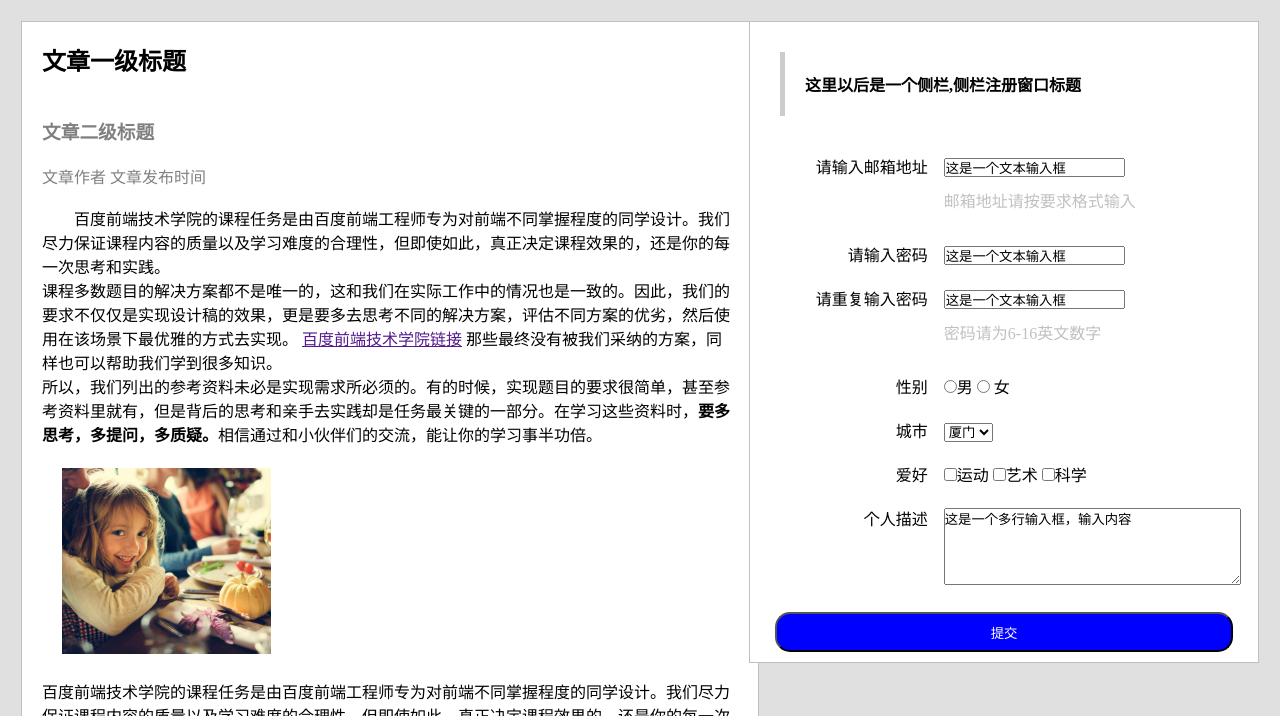
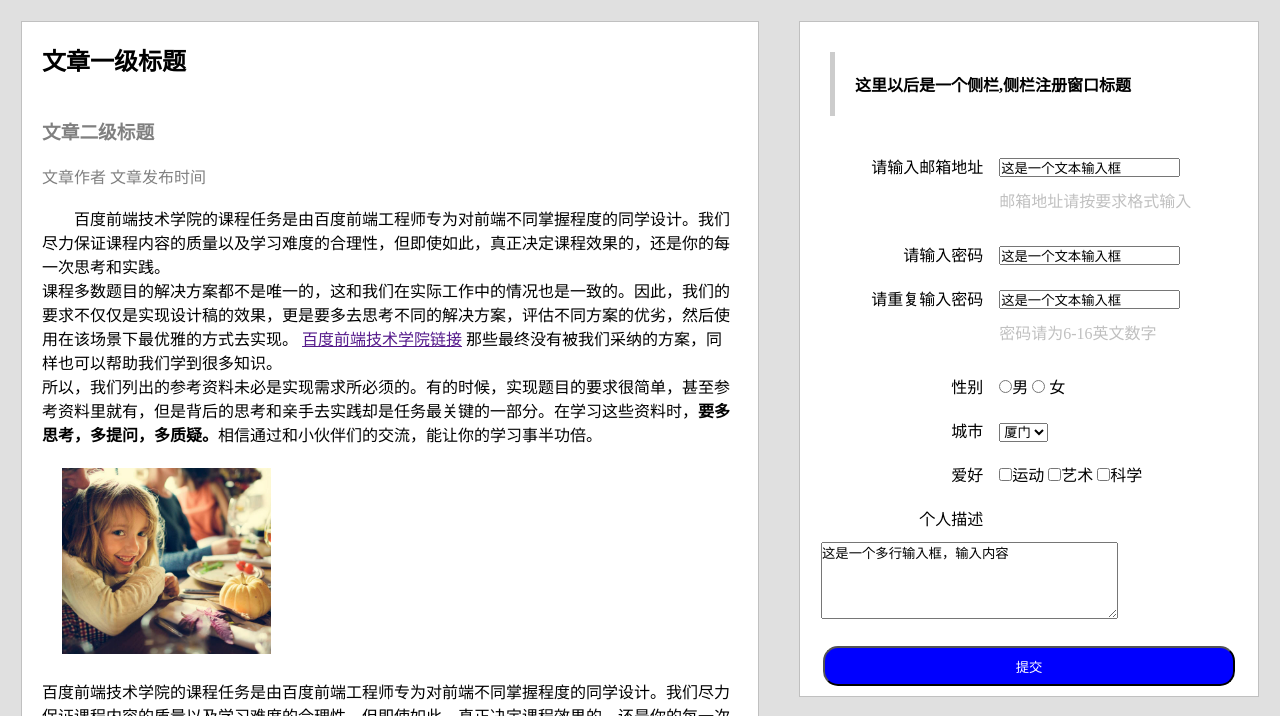
Before and after one commit to 6ARMY/ife2017, a plain HTML site: page 小薇学院/task_05/task_05.html in a window 1280 px wide. Shown: the part 84-800 px from the top of the page. Drawn offline with Linux system fonts and the light colour scheme.

Commit message:
Update task_05.css

```diff
--- a/小薇学院/task_05/task_05.css
+++ b/小薇学院/task_05/task_05.css
@@ -12,7 +12,7 @@ ul li{
 }
 
 .main_right{
-	width: 550px;
+	width: 500px;
 	height: 100%;
 	position: absolute;
 	right: 0;
@@ -114,7 +114,7 @@ tfoot{
 .block1{
 
 	float: left;
-	width: 35%;
+	width: 40%;
 	text-align: right;
 
 }
```
